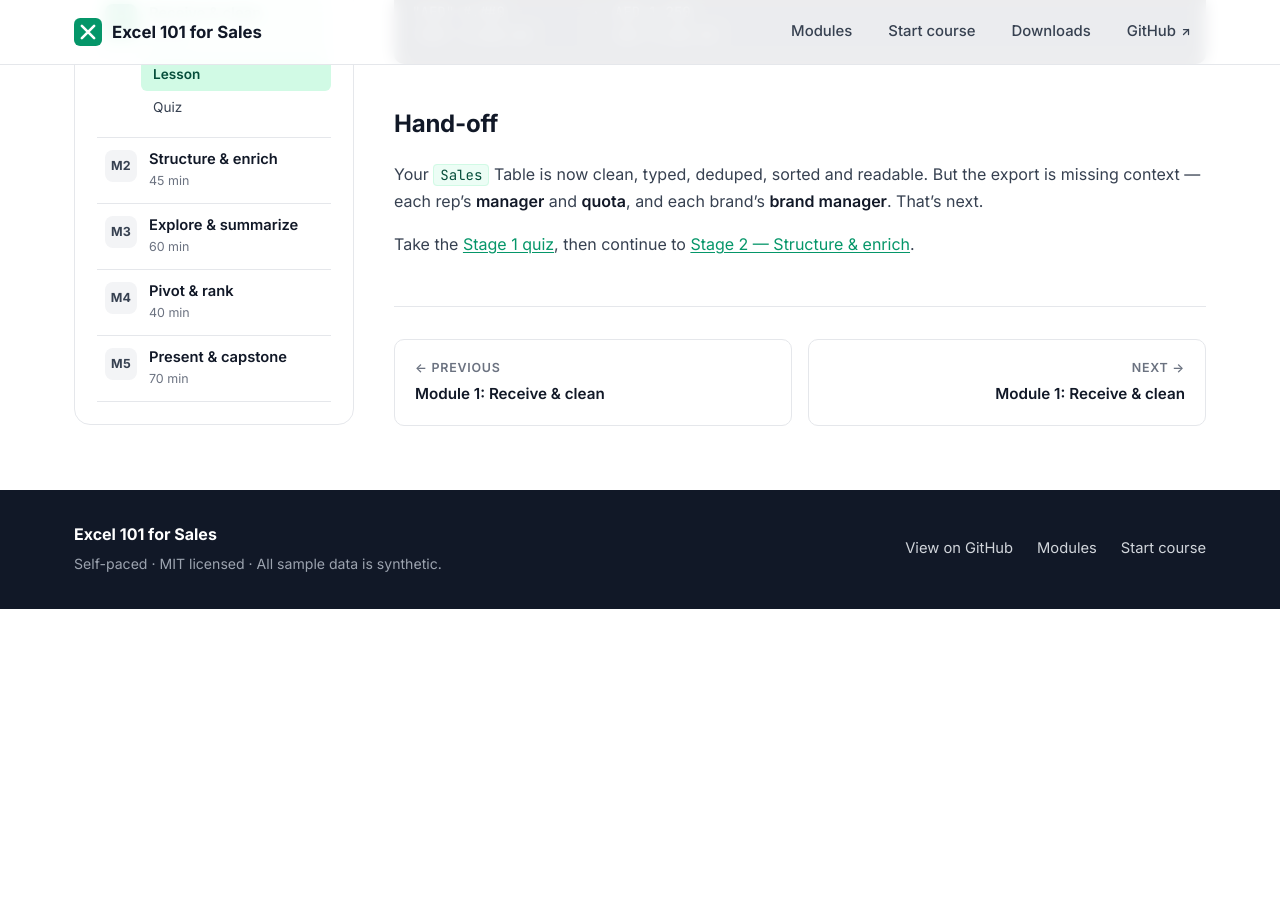
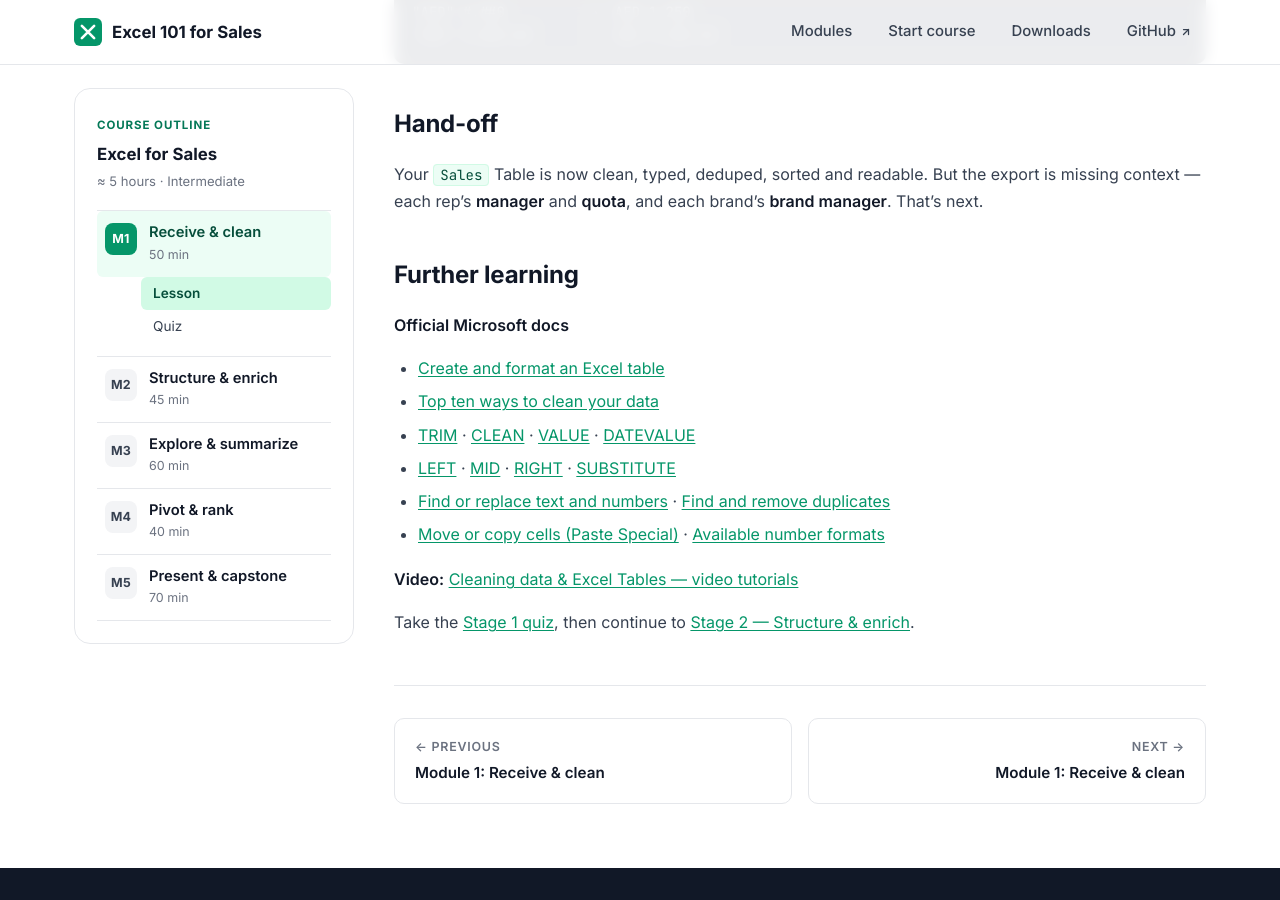
Before and after one commit to scripts-and-tables/Excel-101, a Jekyll site: the page built from docs/lessons/01-receive-clean.md, in a window 1280 px wide and 900 px high, scrolled down 3119 px. Built offline with Jekyll 4.4.1, drawn with Linux system fonts in a browser that asks for light colours; before the commit the page ends 3728 px from its top, so only the background shows below that.

Commit message:
Add "Further learning" references (Microsoft docs + video) to each module
Each lesson now ends with a Further learning section linking the official
Microsoft documentation for exactly the functions/features that module covers,
plus a topic-tuned video-tutorial link. All Microsoft URLs verified (HTTP 200).

- M1: Tables, clean-data hub, TRIM/CLEAN/VALUE/DATEVALUE, LEFT/MID/RIGHT/SUBSTITUTE,
      Find&Replace, Remove duplicates, Paste Special, number formats
- M2: VLOOKUP, VLOOKUP troubleshooting, XLOOKUP
- M3: SUMIFS/COUNTIFS/AVERAGEIFS, IF, SUBTOTAL, Filter data
- M4: Create PivotTable, Group data, Slicers
- M5: Conditional formatting, Create a chart, Number formats

Co-Authored-By: Claude Opus 4.8 (1M context) <noreply@anthropic.com>

```diff
--- a/docs/lessons/01-receive-clean.md
+++ b/docs/lessons/01-receive-clean.md
@@ -98,4 +98,16 @@ Formatting changes how a number *looks*, not what it *is*. Quick keys: **Ctrl+Sh
 
 Your `Sales` Table is now clean, typed, deduped, sorted and readable. But the export is missing context — each rep's **manager** and **quota**, and each brand's **brand manager**. That's next.
 
+## Further learning
+
+**Official Microsoft docs**
+- [Create and format an Excel table](https://support.microsoft.com/office/create-and-format-tables-e81aa349-b006-4f8a-9806-5af9df0ac664)
+- [Top ten ways to clean your data](https://support.microsoft.com/en-us/office/top-ten-ways-to-clean-your-data-2844b620-677c-47a7-ac3e-c2e157d1db19)
+- [TRIM](https://support.microsoft.com/office/410388fa-c5df-49c6-b16c-9e5630b479f9) · [CLEAN](https://support.microsoft.com/office/26f3d7c5-475f-4a9c-90e5-4b8ba987ba41) · [VALUE](https://support.microsoft.com/office/257d0108-07dc-437d-ae1c-bc2d3953d8c2) · [DATEVALUE](https://support.microsoft.com/office/df8b07d4-7761-4a93-bc33-b7471bbff252)
+- [LEFT](https://support.microsoft.com/office/9203d2d2-7960-479b-84c6-1ea52b99640c) · [MID](https://support.microsoft.com/office/d5f9e25c-d7d6-472e-b568-4ecb12433028) · [RIGHT](https://support.microsoft.com/office/240267ee-9afa-4639-a02b-f19e1786cf2f) · [SUBSTITUTE](https://support.microsoft.com/office/6434944e-a904-4336-a9b0-1e58df3bc332)
+- [Find or replace text and numbers](https://support.microsoft.com/en-us/office/find-or-replace-text-and-numbers-on-a-worksheet-0e304ca5-ecef-4808-b90f-fdb42f892e90) · [Find and remove duplicates](https://support.microsoft.com/en-us/office/find-and-remove-duplicates-00e35bea-b46a-4d5d-b28e-66a552dc138d)
+- [Move or copy cells (Paste Special)](https://support.microsoft.com/en-us/office/move-or-copy-cells-rows-and-columns-3ebbcafd-8566-42d8-8023-a2ec62746cfc) · [Available number formats](https://support.microsoft.com/en-us/office/available-number-formats-in-excel-0afe8f52-97db-41f1-b972-4b46e9f1e8d2)
+
+**Video:** [Cleaning data & Excel Tables — video tutorials](https://www.youtube.com/results?search_query=excel+clean+data+tables+trim+tutorial)
+
 Take the [Stage 1 quiz](../quizzes/module-1), then continue to [Stage 2 — Structure & enrich](02-structure-enrich).
```
Also changed, not shown: docs/lessons/02-structure-enrich.md (+9 -0 lines), docs/lessons/03-explore-summarize.md (+9 -0 lines), docs/lessons/04-pivot-rank.md (+9 -0 lines), docs/lessons/05-present-capstone.md (+9 -0 lines).
